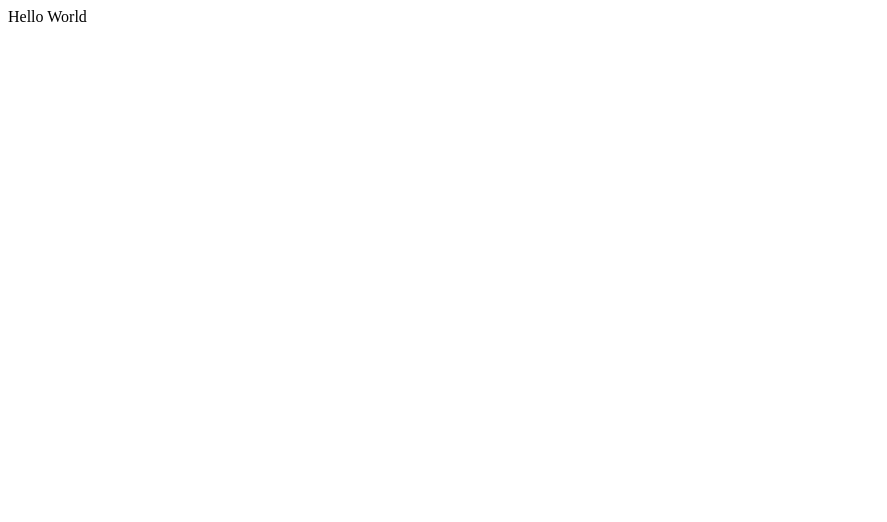
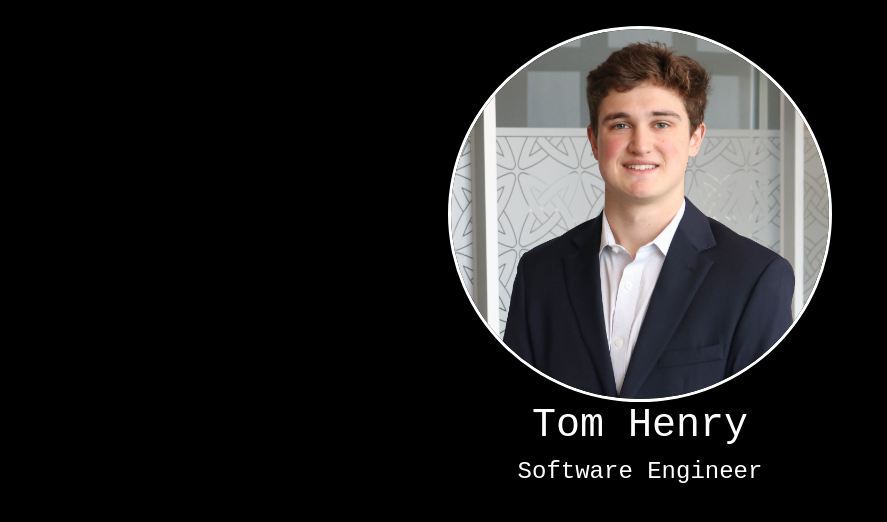
Before and after one commit to tkhenry/tkhenry.github.io, a plain HTML site: page index.html in a window 1280 px wide. Shown: the whole page, without its empty margins (0-887 px from the left). Drawn offline with nearby package versions, Linux system fonts and the light colour scheme.

Commit message:
Photo is uploaded and set properly

```diff
--- /dev/null
+++ b/homepage.css
@@ -0,0 +1,25 @@
+body {
+    background-color: black;
+}
+
+h1 {
+    color: white;
+    font-family: monospace;
+    text-align: center;
+}
+h4 {
+    color: white;
+    font-family: monospace;
+    text-align: center;
+}
+
+.my_headshot{
+    display: block;
+    margin-top: 2%;
+    margin-left: auto;
+    margin-right: auto;
+    border-radius: 50%;
+    border: 3px solid white;
+    height: 30%;
+    width: 30%;
+}
--- a/index.html
+++ b/index.html
@@ -1 +1,21 @@
-Hello World
+<!DOCTYPE html>
+<html>
+    <head>
+        <meta charset="utf-8">
+            <meta name="viewport" content="width=device-width, initial-scale=1">
+            <link href="https://cdn.jsdelivr.net/npm/bootstrap@5.1.1/dist/css/bootstrap.min.css" rel="stylesheet" integrity="sha384-F3w7mX95PdgyTmZZMECAngseQB83DfGTowi0iMjiWaeVhAn4FJkqJByhZMI3AhiU" crossorigin="anonymous">
+            <link href="homepage.css" rel="stylesheet">
+            <title>Tom Henry</title>
+    </head>
+    <body>
+        <div class="headshot-container">
+            <img src="github_5-25-21.jpeg" alt="Tom Henry" class="my_headshot">
+        </div>
+        <div>
+            <h1>Tom Henry</h1>
+            <h4>Software Engineer</h4>
+        </div>
+
+
+    </body>
+</html>
```
Also changed, not shown: github_5-25-21.jpeg (added).
